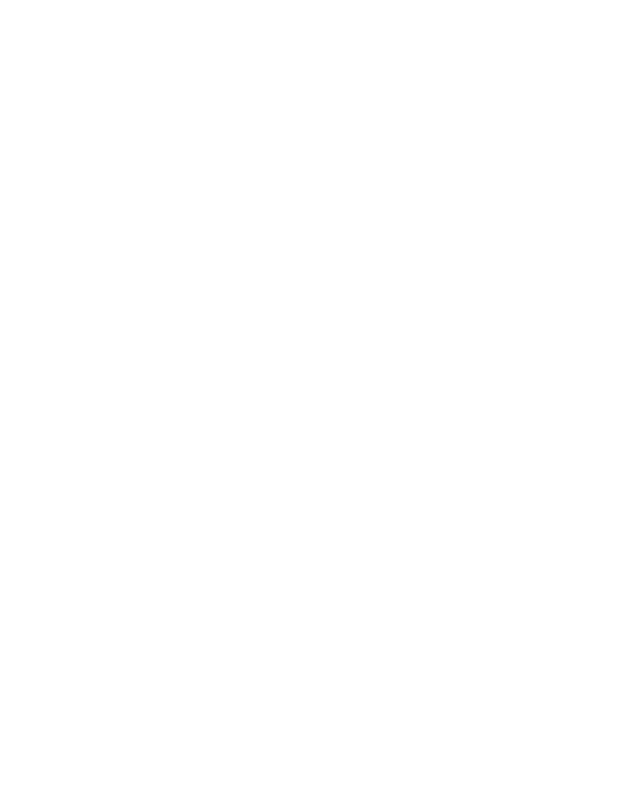
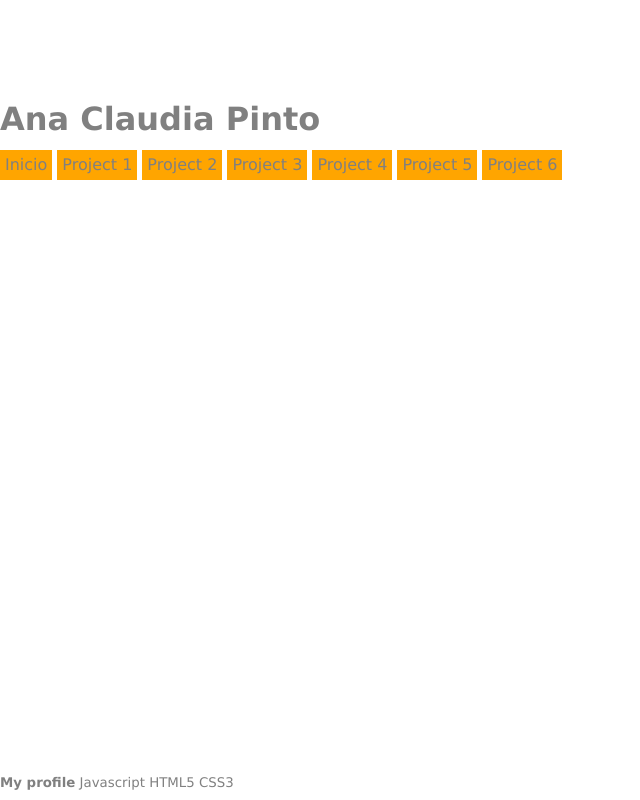
Before and after one commit to AnaQADEV06/JSProjects, a plain HTML site: page index.html in a window 1280 px wide. Shown: the whole page, without its empty margins (0-640 px from the left). Drawn offline with Linux system fonts and the light colour scheme.

Commit message:
New index

```diff
--- a/index.html
+++ b/index.html
@@ -1,10 +1,29 @@
 <!DOCTYPE html>
-<html>
-<head lang="en">
-    <meta charset="UTF-8">
-    <title></title>
+<html lang="en">
+<head>
+    <meta http-equiv="content-type" content="text/html; charset=iso-8859-1">
+    <title>My profile</title>
+    <link rel="stylesheet" href="style.css" type="text/css" media="all"/>
 </head>
 <body>
+<header>
+    <h1>Ana Claudia Pinto</h1>
+</header>
 
+<nav>
+    <ul>
+        <li><a href="#">Inicio</a></li>
+        <li><a href="#">Project 1</a></li>
+        <li><a href="#">Project 2</a></li>
+        <li><a href="#">Project 3</a></li>
+        <li><a href="#">Project 4</a></li>
+        <li><a href="#">Project 5</a></li>
+        <li><a href="#">Project 6</a></li>
+    </ul>
+</nav>
+
+<footer>
+    <strong>My profile</strong> Javascript HTML5 CSS3
+</footer>
 </body>
 </html>
--- /dev/null
+++ b/style.css
@@ -0,0 +1,92 @@
+*{
+    margin:0;
+    padding:0;
+}
+
+body{
+    font-family:Verdana, sans-serif;
+    font-size:12pt;
+    color:grey;
+    background-color:white;
+    background-image:none;
+}
+
+header h1{
+    background-color:white;
+    background-image:none;
+    color:grey;
+    height:50px;
+    padding-top:100px;
+}
+
+header{
+    background-color:white;
+    background-image:none;
+}
+
+nav{
+    background-color:white;
+    background-image:none;
+}
+
+footer{
+    background-color:white;
+    background-image:none;
+    height:25px;
+    padding-top:25px;
+    font-size:10pt;
+
+    width: 100%;
+    position: absolute;
+    bottom: 0;
+    left: 0;
+}
+
+nav ul{
+    background-color:pink;
+    background-image:none;
+    list-style-type:none;
+    list-style-image:none;
+    list-style-position:outside;
+}
+
+nav li{
+    float:left;
+
+    height:20px;
+    margin-right:5px;
+    padding:5px;
+    background-color:orange;
+    background-image:none;
+}
+
+nav li:hover{
+    background-color:#d80087;
+    background-image:none;
+}
+
+nav a{
+
+    text-decoration:none;
+    background-color:none;
+    background-image:none;
+}
+
+
+nav a:link{
+    color:grey;
+}
+
+nav a:visited{
+    color:white;
+}
+
+nav a:hover{
+    color:yellow;
+    background-color:#d80087;
+    background-image:none;
+}
+
+nav a:active{
+    color:pink;
+}
```
